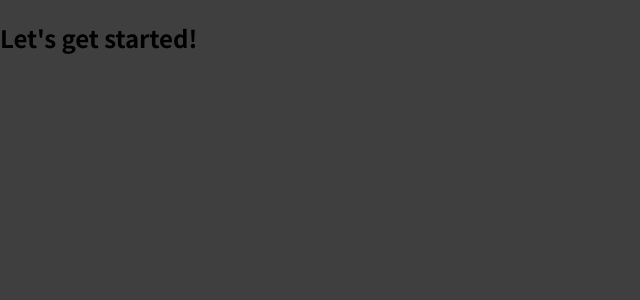
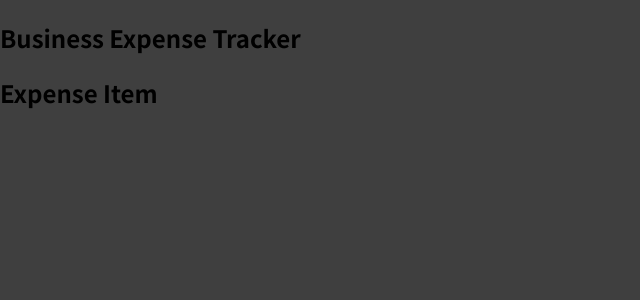
Before and after one commit to Moniquerz/reactPractice, a JavaScript app in the folder appOne/: page / in a window 1280 px wide. Shown: the top 300 px of the page, without its empty margins (0-640 px from the left). Built offline with nearby package versions, Linux system fonts and the light colour scheme.

Commit message:
added components file and expenseItem component

```diff
--- a/appOne/src/App.js
+++ b/appOne/src/App.js
@@ -1,7 +1,10 @@
+import ExpenseItem from "./components/ExpenseItem";
+
 function App() {
   return (
     <div>
-      <h2>Let's get started!</h2>
+      <h2>Business Expense Tracker</h2>
+      <ExpenseItem></ExpenseItem>
     </div>
   );
 }
--- /dev/null
+++ b/appOne/src/components/ExpenseItem.js
@@ -0,0 +1,5 @@
+function ExpenseItem() {
+    return <h2>Expense Item</h2>
+}
+
+export default ExpenseItem;
```
